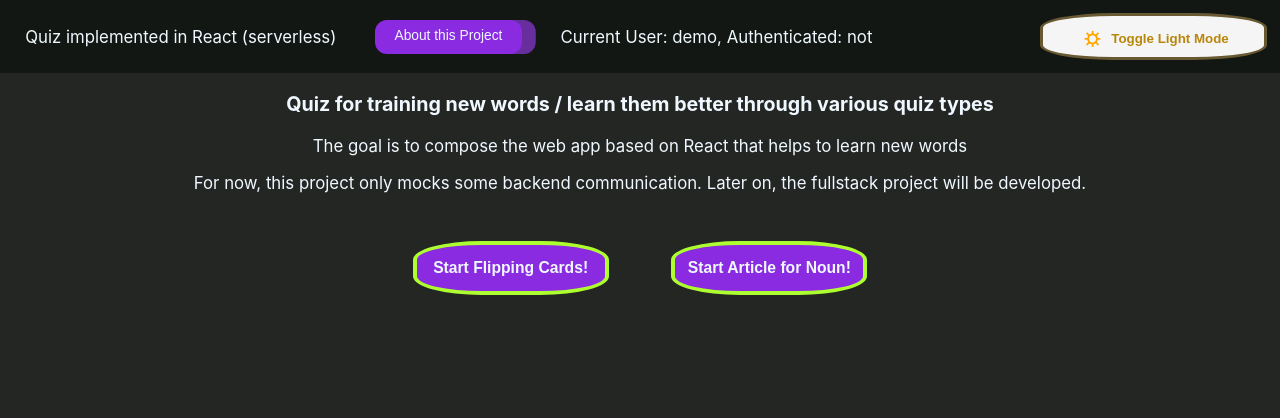
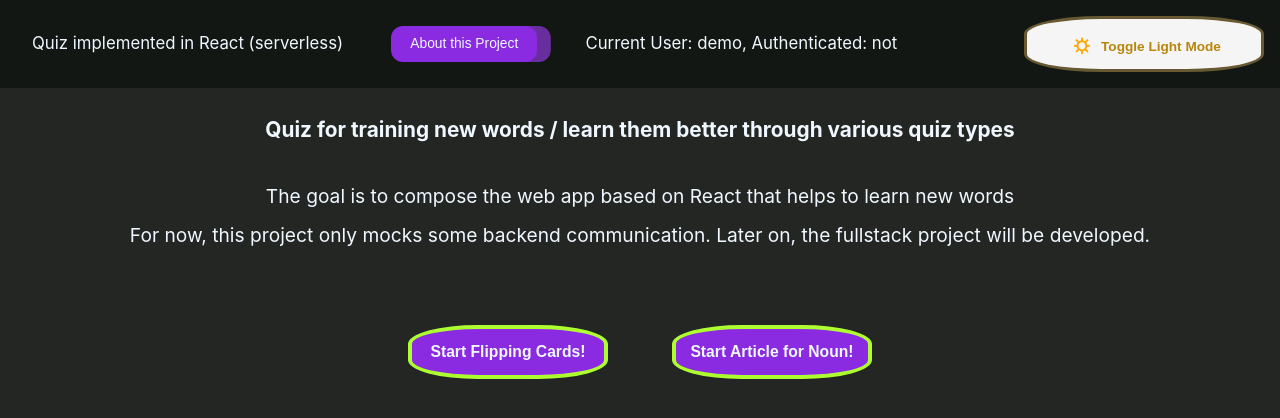
Before and after one commit to sklykov/statpagefolio, a React (Vite) app in the folder lang_quiz_react/: page / in a window 1280 px wide. Shown: the top 418 px of the page. Built offline with nearby package versions, Linux system fonts and the light colour scheme.

Commit message:
Changed styles for elements, added toggling of theme for a bar

```diff
--- a/lang_quiz_react/src/components/StartQuiz.jsx
+++ b/lang_quiz_react/src/components/StartQuiz.jsx
@@ -60,7 +60,7 @@ export default function StartQuiz({quizState, setQuizState, children, setLoginIn
         }
     }, [quizState, userInfo]);
 
-    // Render button content depending on the state
+    // Render button (Start / Stop Quiz) content depending on the state
     if (!quizState.started) {
         return (
           <button
--- a/lang_quiz_react/src/components/quiz_types/NounArticleQuiz.module.css
+++ b/lang_quiz_react/src/components/quiz_types/NounArticleQuiz.module.css
@@ -7,14 +7,14 @@
 /* Container for the question, variants, progress bar */
 .quizBox {
     display: flex; flex-direction: column; align-items: center; justify-content: center;
-    margin: 0.75rem; margin-top: 1.25rem; font-size: 1.25rem;
+    margin: 0.75rem; margin-top: 1.25rem; font-size: 1.25rem; padding: 0.5rem;
     border: 2px solid rgb(178, 160, 195);
-    width: max-content;
+    width: clamp(max-content, 30vw, 30%);
 }
 
 /* Progress bar */
 .progressBox {
-    margin: 2rem; margin-top: 1rem; margin-bottom: 0.5em;  padding: 1rem;
+    margin: 2rem; margin-top: 0.75rem; margin-bottom: 1.5rem;  padding: 0.25rem;
 }
 .progressBox > div {
     margin: 1rem;
@@ -23,19 +23,19 @@
 
 /* Question div (box) */
 .questionBox {
-    margin: 2rem; margin-top: 1.25rem; margin-bottom: 0.45rem; padding: 0.25rem;
+    margin: 2rem; margin-top: 1.5rem; margin-bottom: 0.75em; padding: 0.25rem;
 }
 
 /* Variants of answers box */
 .variantsBox {
     /* TODO: grid layout or table for variants */
     display: flex; flex-direction: row; align-items: center; justify-content: center;
-    list-style-type: none; margin: 2rem; margin-top: 0.45rem; margin-bottom: 2.5rem; padding: 0.25rem;
+    list-style-type: none; margin: 2rem; margin-top: 0.5rem; margin-bottom: 2rem; padding: 0.25rem;
 }
 
 /* Answer variants themselves */
 .variantsBox li {
-    margin: auto 0.85em; padding: 0.5em; text-align: center; width: max-content;
+    margin: auto 0.85rem; padding: 0.5rem; text-align: center; width: max-content;
 }
 
 .variantsBox li:hover {
@@ -44,10 +44,10 @@
 
 /* Highlighted text for Noun in the Quiz question */
 .noun {
-    font-weight: bolder; font-size: 1.1em; margin-left: 0.2em;
+    font-weight: bolder; font-size: 1.35rem; margin-left: 0.24rem;
 }
 
 /* Answers Statistics */
 .answersStatistic {
-    font-weight: 600; font-size: 1.1em; text-align: center; margin: 0.5em;
+    font-weight: 600; font-size: 1.2rem; text-align: center; margin: 0.5rem; margin-top: 1.5rem; margin-bottom: 1.5rem;
 }
--- a/lang_quiz_react/src/components/quiz_types/TimerBar.jsx
+++ b/lang_quiz_react/src/components/quiz_types/TimerBar.jsx
@@ -1,23 +1,27 @@
+import './TimerBarStyles.css';
+
+import { useContext } from 'react';
+import { ThemeContext } from '../../store/ThemeContextProvider.jsx';
+
 export default function TimerBar({ progress }) {
   let widthProgress = `${progress}%`;  // converting remaining time to color filling below by using child div width property
+
+  let {theme} = useContext(ThemeContext);
+
+  // CSS styles classes definition depending on the provided theme
+  const outerDivStyles = `container-bar container-bar-${theme}`;
+  const innerDivStyles = `timer-bar timer-bar-${theme}`;
 
   // Progress Bar simulation inspired by: https://stackoverflow.com/questions/7190898/progress-bar-with-html-and-css
   return (
     <div
-      style={{
-        backgroundColor: "slategray",
-        width: "16rem",
-        height: "1.25rem",
-        border: "8px grey solid",
-        borderRadius: "12px",
-      }}
+      className={outerDivStyles}
     >
       <div
         style={{
-          width: widthProgress,
-          backgroundColor: "darkgreen",
-          height: "100%",
+          width: widthProgress
         }}
+        className={innerDivStyles}
       ></div>
     </div>
   );
--- /dev/null
+++ b/lang_quiz_react/src/components/quiz_types/TimerBarStyles.css
@@ -0,0 +1,24 @@
+.container-bar {
+    width: 16rem;
+    height: 1.25rem;
+    border: 8px solid;
+    border-radius: 12px;
+}
+.container-bar-dark {
+    background-color: slategray;
+    border-color: grey;
+}
+.container-bar-light {
+    background-color: lightblue;
+    border-color: darkslategray;
+}
+
+.timer-bar {
+    height: 100%;
+}
+.timer-bar-dark {
+    background-color: darkgreen;
+}
+.timer-bar-light {
+    background-color: limegreen;
+}
--- a/lang_quiz_react/src/styles/App.css
+++ b/lang_quiz_react/src/styles/App.css
@@ -5,14 +5,24 @@
   margin: 0; padding: 0;
   height: 100vh; /* Making height + width equal to the entire page */
   width: 100vw;
+  font-size: 16px;
 }
 /* All direct children of App class, add some default margins, padding, line-height */
 .App * {
-  line-height: 1.2em;
+  line-height: 1.2rem;
 }
 
 .App-header {
   font-size: 1.05rem;
+}
+
+/* h3 - headers used within the header with the name of a quiz or page header text */
+.App-header h3 {
+  font-size: 1.3rem; margin-top: 2rem; margin-bottom: 3rem;
+}
+/* article - text before the quiz started */
+.App-header article {
+  font-size: 1.2rem; margin-top: 2rem; margin-bottom: 3rem;
 }
 
 /* Dark and Bright(Light) themes styling */
--- a/lang_quiz_react/src/styles/NavBar.css
+++ b/lang_quiz_react/src/styles/NavBar.css
@@ -3,7 +3,7 @@
   display: flex; flex-direction: row; align-items: center;
 }
 .navbar * {
-  margin: 1em; padding: 0.5em;
+  margin: 1rem; padding: 1rem;
 }
 .navbar-dark {
   background-color: rgb(19, 23, 19);
--- a/lang_quiz_react/src/styles/StartQuiz.css
+++ b/lang_quiz_react/src/styles/StartQuiz.css
@@ -1,16 +1,16 @@
 /* Overall styling for 2 states for buttons: Start and Stop */
 .start-quiz-button, .stop-quiz-button {
-    padding: auto; text-align: center; margin: 2em;
-    width: max-content; min-width: 12.5em; height: 3.4em;
+    padding: auto; text-align: center; margin: 2rem;
+    width: max-content; min-width: 12.5rem; height: 3.4rem;
 }
 
 .start-quiz-button {
-    font-size: 0.98em; font-weight: 650;
+    font-size: 0.98rem; font-weight: 650;
     border: solid 4px; border-radius: 35%;
 }
 
 .stop-quiz-button {
-    font-size: 0.98em; font-weight: 575;
+    font-size: 0.98rem; font-weight: 575;
 }
 
 /* Specific styling of the Start Quiz Button for two selectable themes: dark and light as the postfixes */
--- a/lang_quiz_react/src/styles/StyleSwitcher.css
+++ b/lang_quiz_react/src/styles/StyleSwitcher.css
@@ -1,7 +1,7 @@
 /* Styling of the button and its elements that switches themes */
 .style-switcher {
-    height: 3.5em; width: 17em; padding: 0.6em;
-    font-weight: bold; border-radius: 32%; border: 3px solid;
+    height: 3.5rem; width: 15rem; padding: 0.6rem;
+    font-weight: bold; border-radius: 32%; border: 3px solid; font-size: 0.85rem;
     margin-left: auto;  /* shift this button to most left within the flexbox */
     display: flex; flex-direction: row; align-items: center; justify-content: center;
 }
```
